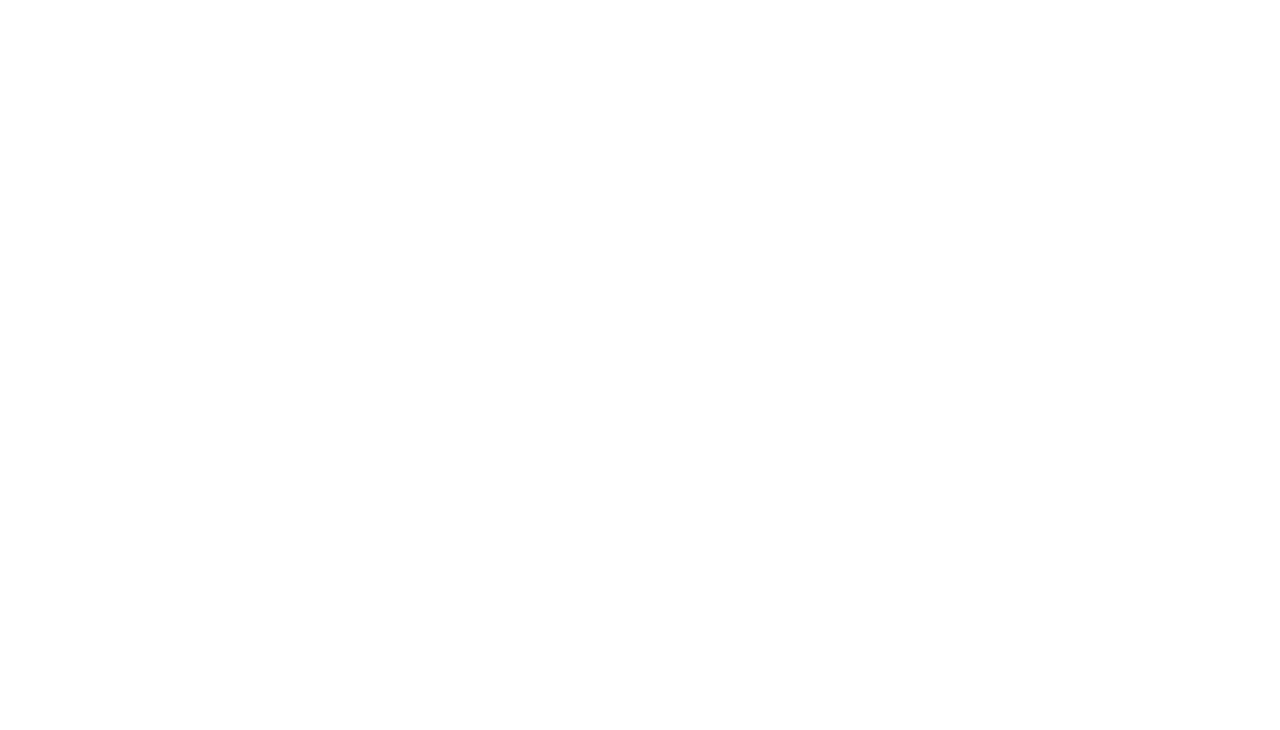
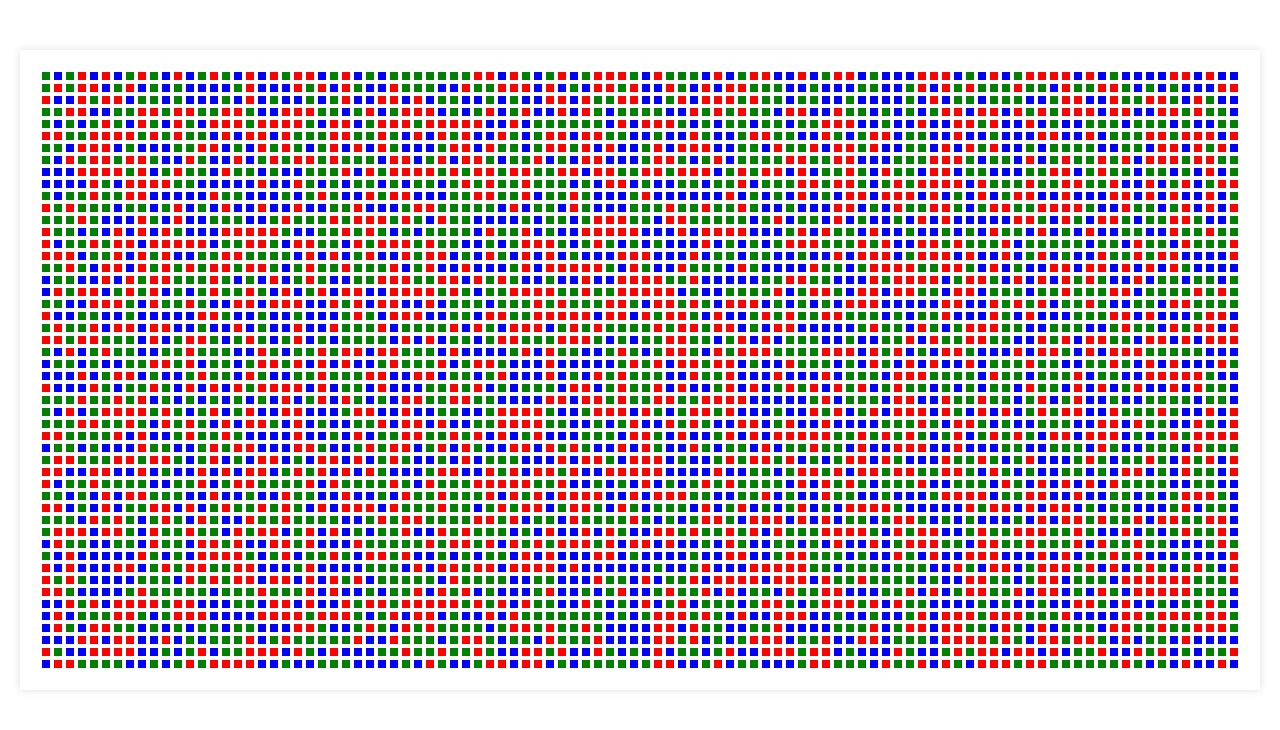
Before and after one commit to rlazar25/opp-lekcija, a plain HTML site: page index.html in a window 1280 px wide. Drawn offline with Linux system fonts and the light colour scheme.

Commit message:
Napravljen Soldier.js i napravljena logika koja poziva i ispisuje sve na browseru

```diff
--- /dev/null
+++ b/Soldier.js
@@ -0,0 +1,10 @@
+function Soldier(name) {
+    // let prototype = {};
+    this.name = name
+    this.armyName = 'Red Army';
+    this.weapon = ['gun', 'riffle', 'bomb'][Math.floor(Math.random() * 3)];
+}
+
+Soldier.prototype.info = function () {
+    console.log(this.name + ' say hello');
+}
--- a/index.html
+++ b/index.html
@@ -8,7 +8,11 @@
 </head>
 <body>
 
+    <div class="container">
 
+    </div>
+
+    <script src="Soldier.js"></script>
     <script src="main.js"></script>
 </body>
 </html>
--- a/main.css
+++ b/main.css
@@ -0,0 +1,24 @@
+.container{
+    width: 1200px;
+    padding: 20px;
+    margin: 50px auto;
+    box-shadow: 0 0 8px #ddd;
+    display: flex;
+    flex-wrap: wrap;
+}
+
+.soldier{
+    width: 8px;
+    height: 8px;
+    margin: 2px;
+}
+
+.bomber{
+    background: red;
+}
+.riffler{
+    background: green;
+}
+.gooner{
+    background: blue;
+}
--- a/main.js
+++ b/main.js
@@ -35,3 +35,57 @@ console.log(now); */
 // console.log(u1);
 // console.log(u2);
 // console.log(u1 instanceof User);
+
+// exercise
+// function Soldier(name){
+//     // let prototype = {};
+//     this.name = name
+//     this.armyName = 'Red Army';
+//     this.weapon = ['gun', 'riffle', 'bomb'][Math.floor(Math.random()*3)];
+// }
+
+// Soldier.prototype.info = function(){
+//     console.log(this.name  + ' say hello');
+// }
+
+// let s1 = new Soldier('Danilo');
+// s1.info();
+
+let container = document.querySelector('.container');
+let army = [];
+
+createArmy(5000);
+function createArmy(numOfSoldiers){
+    for (let i = 0; i < numOfSoldiers; i++) {
+        army.push(new Soldier('Soldier ' + i));
+    }
+}
+
+// console.log(army[1000]);
+// army[1000].info();
+
+displaySoldiers();
+
+function displaySoldiers(){
+    army.forEach((soldier,index) =>{
+        let newDiv = document.createElement('div');
+        newDiv.id = index;
+        newDiv.classList.add('soldier');
+
+        if(soldier.weapon ==='bomb'){
+            newDiv.classList.add('bomber');
+        } else if(soldier.weapon === 'riffle'){
+            newDiv.classList.add('riffler')
+        } else {
+            newDiv.classList.add('gooner')
+        }
+        newDiv.addEventListener('click', showInfo)
+        container.appendChild(newDiv);
+
+    })
+}
+
+function showInfo(e){
+    let currnetSolder = army[this.id]
+    alert(`${currnetSolder.name} ${currnetSolder.weapon}`)
+}
```
